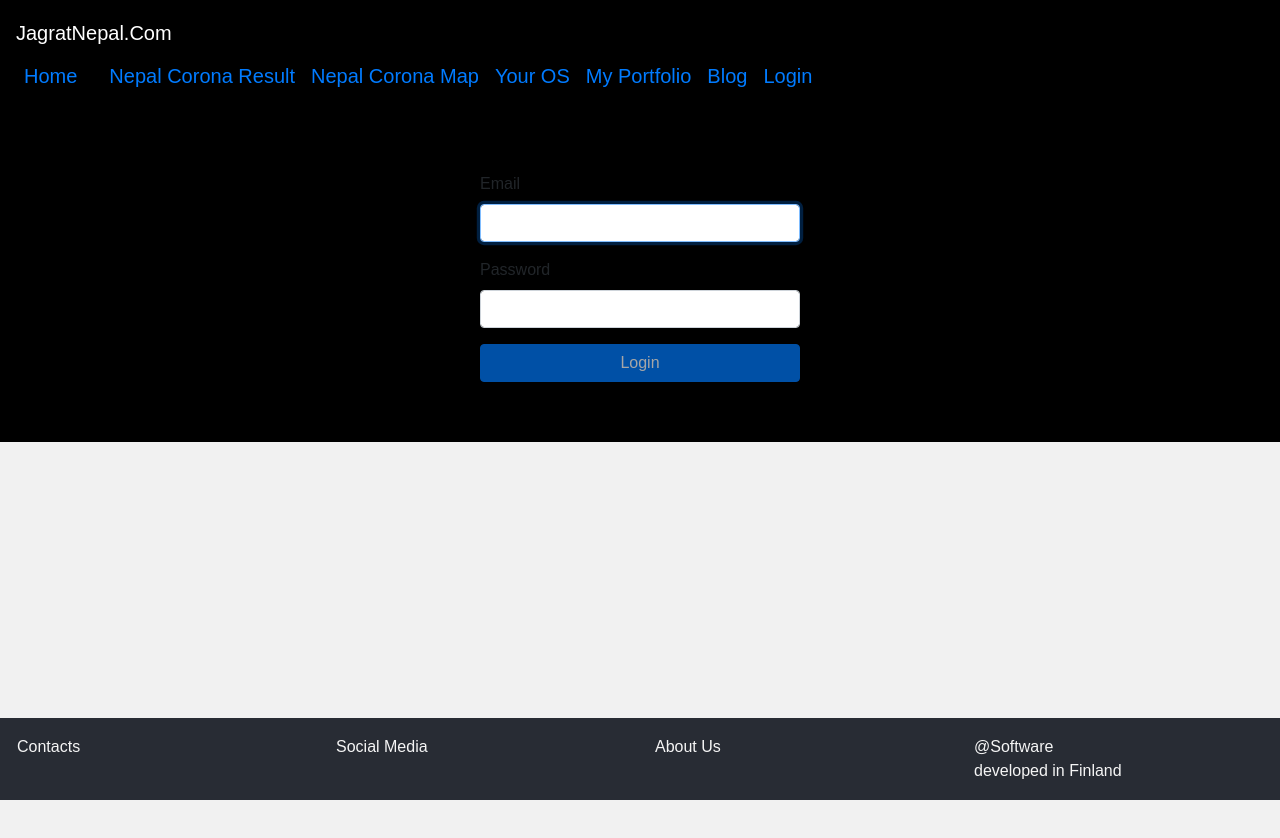
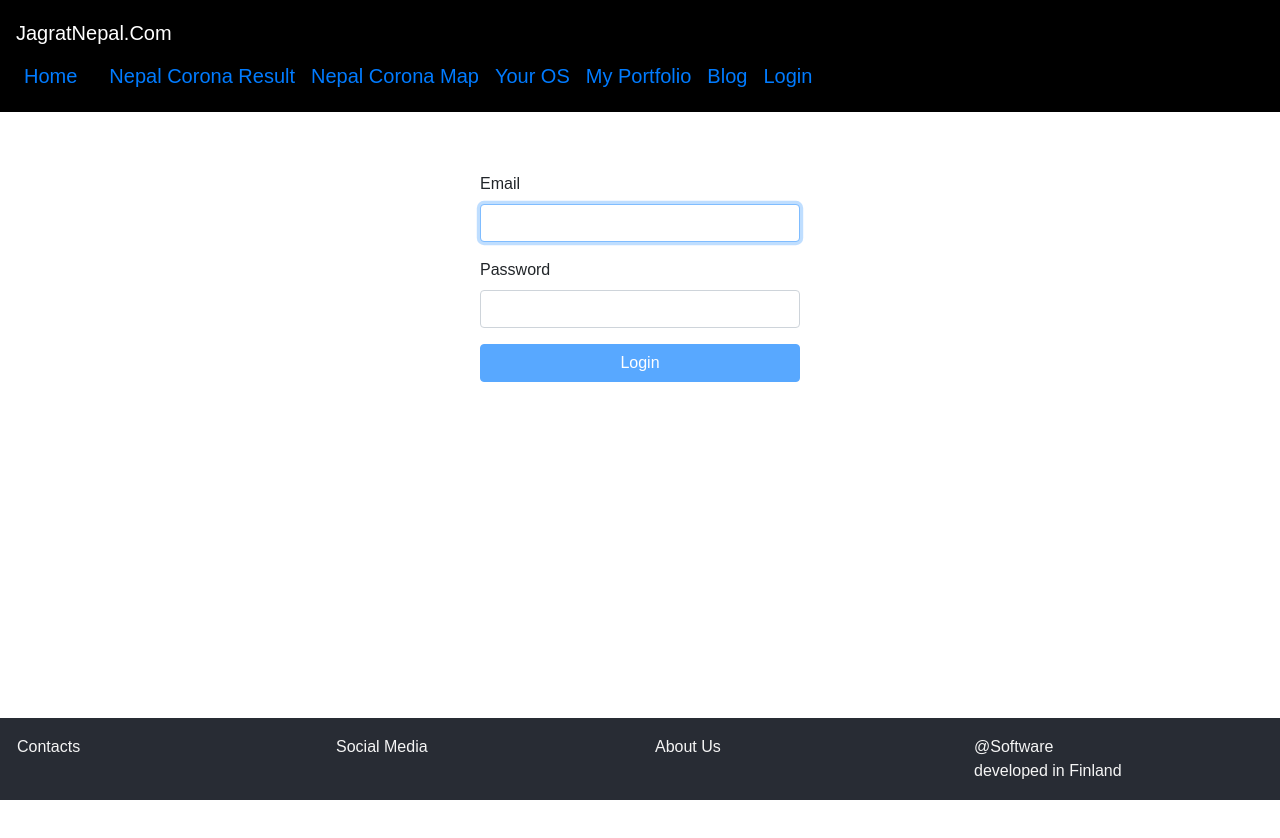
Before and after one commit to SannatKumar/transparency-nepal, a React (Create React App) app: page /login in a window 1280 px wide. Shown: the top 838 px of the page. Before the commit the page ends 800 px from the top, so only its background shows below. Built offline with nearby package versions, Linux system fonts and the light colour scheme.

Commit message:
Css fixed

```diff
--- a/src/containers/Login.css
+++ b/src/containers/Login.css
@@ -1,6 +1,8 @@
 @media all and (min-width: 480px) {
     .Login {
       padding: 60px 0;
+      background-color: white;
+      min-height: 800px;
     }
 
     .Login form {
```
